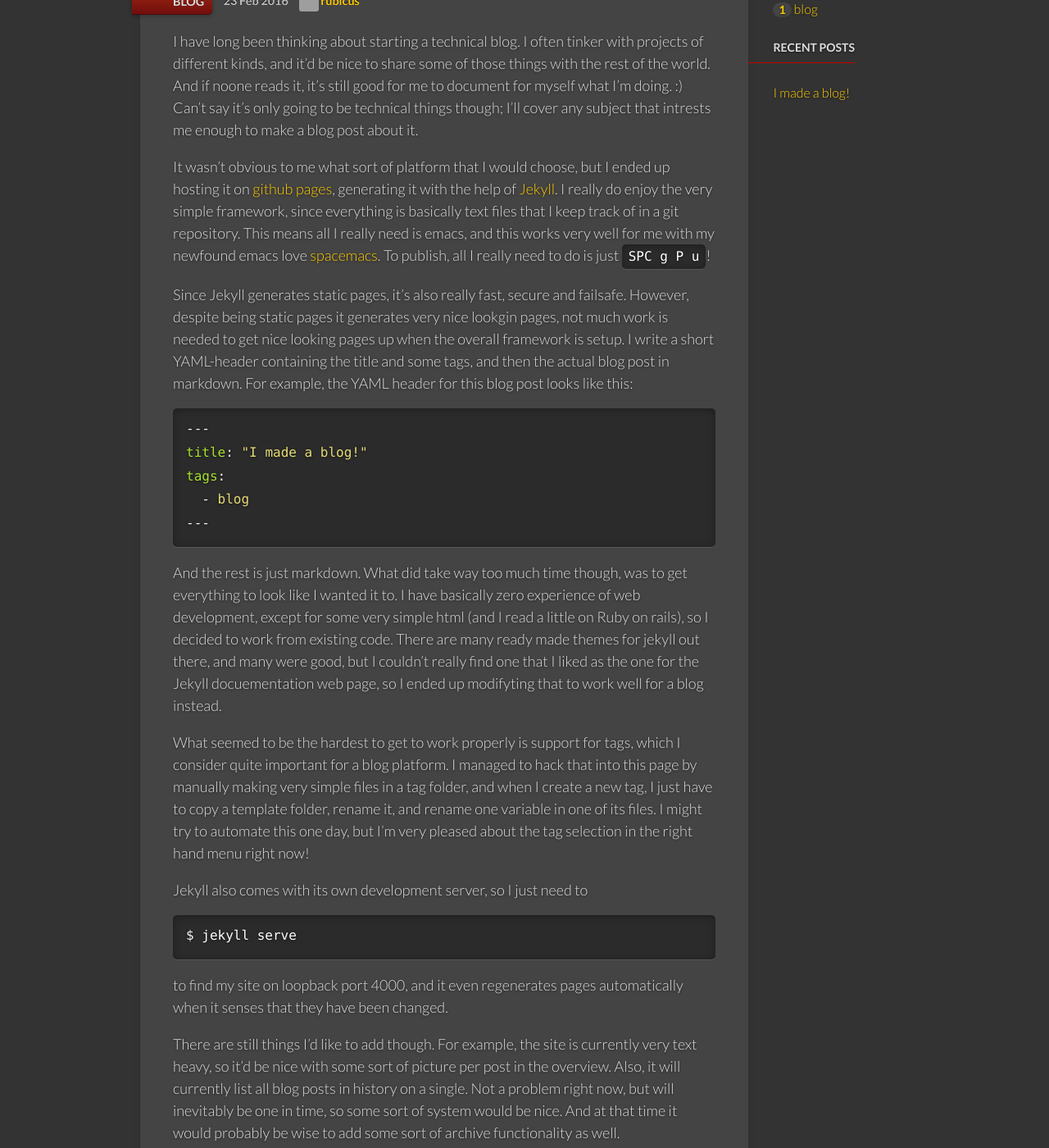
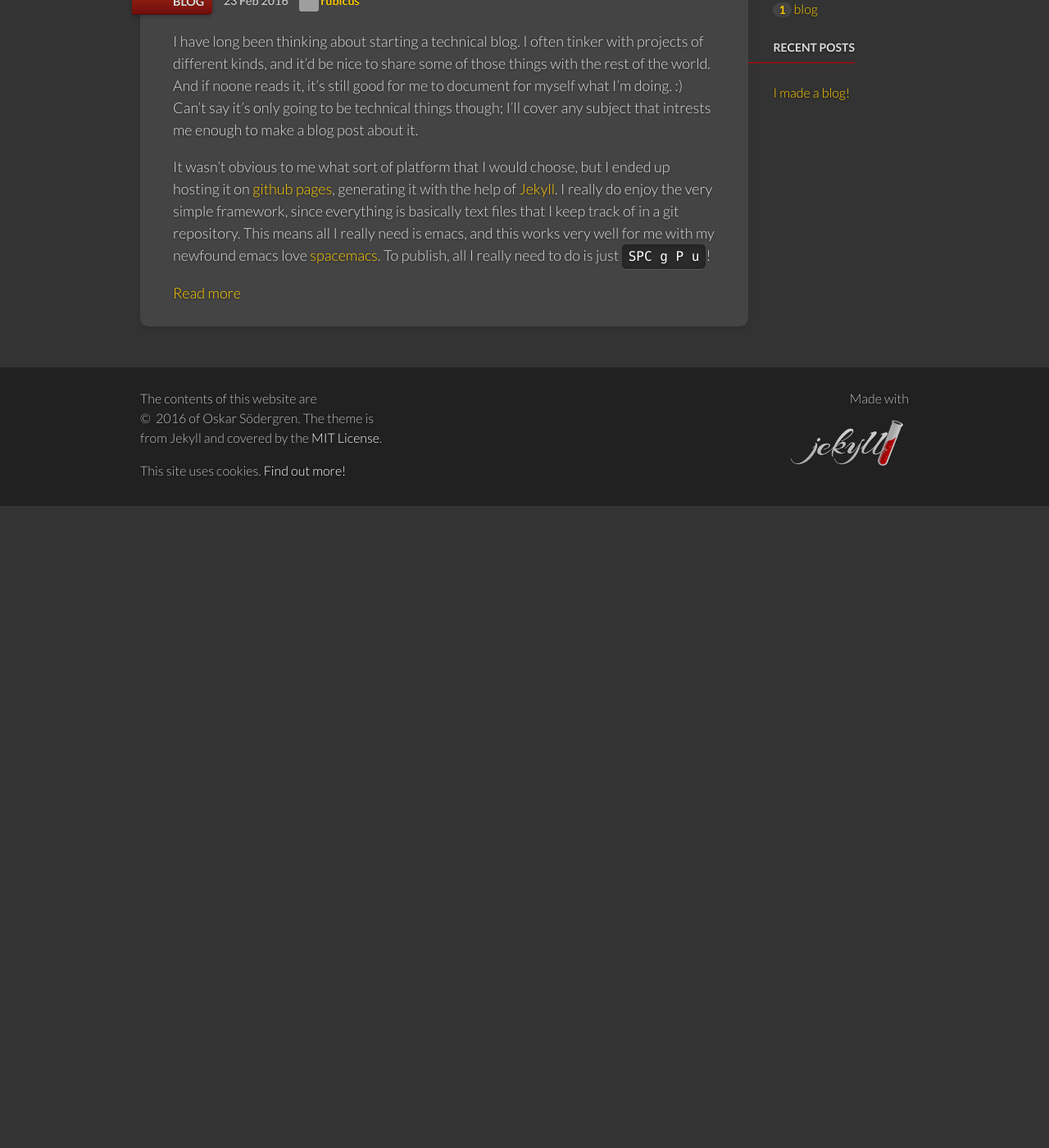
Before and after one commit to rubicus/rubicus.github.io, a Jekyll site: the page built from index.html, in a window 1280 px wide and 1400 px high, scrolled down 270 px. Shown: the whole window at 82% size. Built offline with Jekyll 4.4.1, drawn with Linux system fonts in a browser that asks for light colours; nearby versions of some CDN libraries; comment, search, counter and statistics services are not loaded; after the commit the page ends 900 px from its top, so only the background shows below that; some of the changed text lies outside the part shown; grey boxes are pictures that could not be loaded.

Commit message:
Add excerpt functionality

```diff
--- a/_config.yml
+++ b/_config.yml
@@ -24,3 +24,5 @@ defaults:
     values:
       layout: post
       author: rubicus
+
+excerpt_separator: <!--more-->
--- a/_includes/news_item.html
+++ b/_includes/news_item.html
@@ -19,6 +19,6 @@
     </a>
   </div>
   <div class="post-content">
-    {{ post.content }}
+      {{ post.excerpt }} <a href="{{ post.url }}"> Read more</a>
   </div>
 </article>
--- a/_posts/2016-02-23-I-made-a-blog.markdown
+++ b/_posts/2016-02-23-I-made-a-blog.markdown
@@ -18,6 +18,8 @@ framework, since everything is basically text files that I keep track of in a
 git repository. This means all I really need is emacs, and this works very well
 for me with my newfound emacs love [spacemacs](http://spacemacs.org/). To publish,
 all I really need to do is just `SPC g P u`!
+
+<!--more-->
 
 Since Jekyll generates static pages, it's also really fast, secure and failsafe.
 However, despite being static pages it generates very nice lookgin pages, not
```
